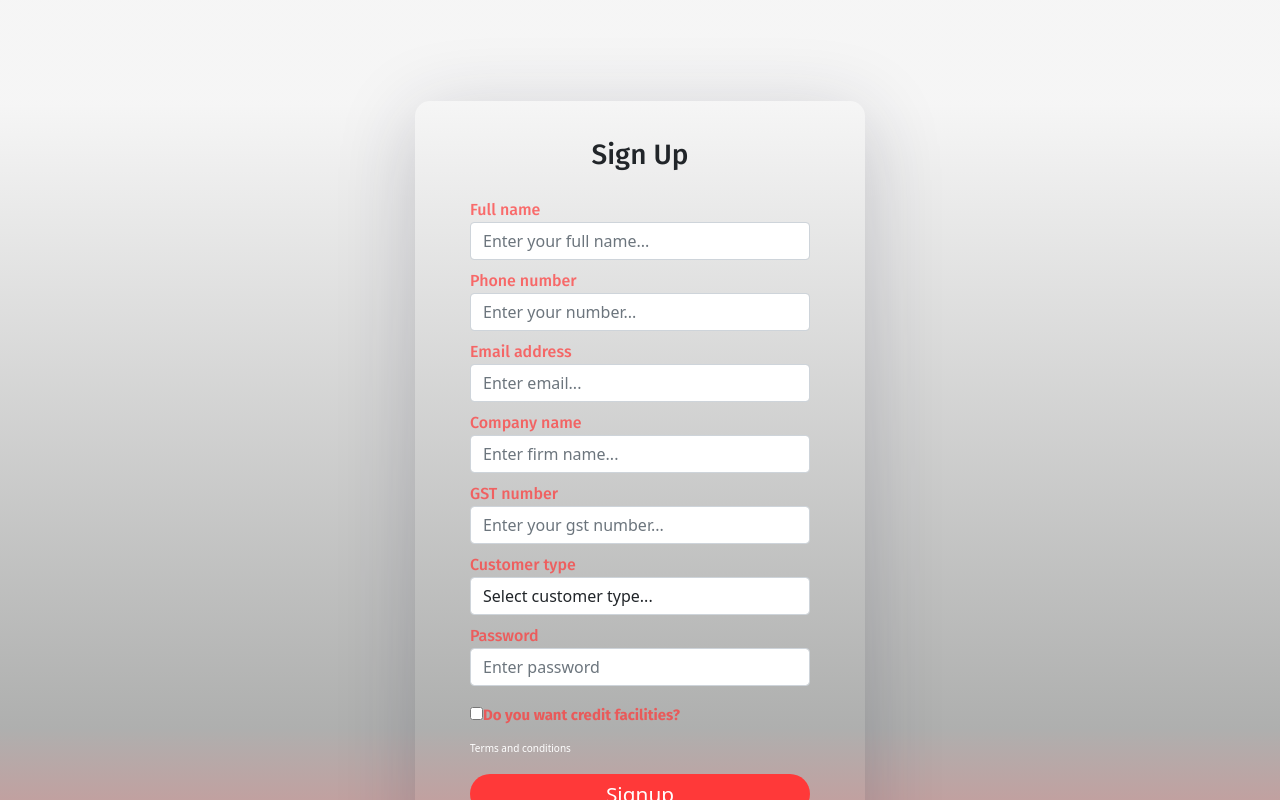
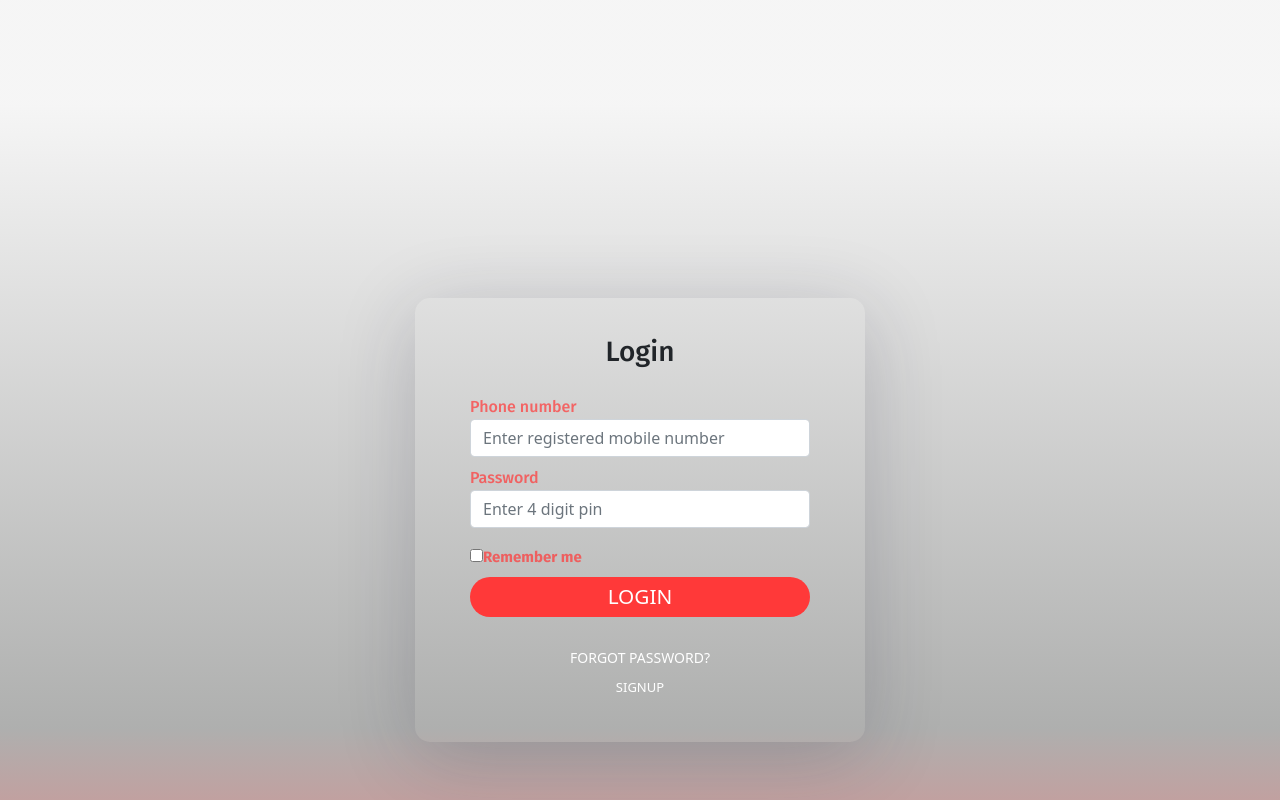
Before and after one commit to tech-radix/ferrodeal, a React (Create React App) app in the folder React-Js/login-signup-page/: page / in a window 1280 px wide. Shown: the top 800 px of the page. Built offline with nearby package versions, Linux system fonts and the light colour scheme.

Commit message:
login update

```diff
--- a/React-Js/login-signup-page/src/App.js
+++ b/React-Js/login-signup-page/src/App.js
@@ -31,7 +31,7 @@ function App() {
         <div className="auth-inner added">
 
 
-        <SignUp />
+        <Login />
 
 
          {/* <Switch>
--- a/React-Js/login-signup-page/src/components/login.component.js
+++ b/React-Js/login-signup-page/src/components/login.component.js
@@ -1,19 +1,88 @@
 import React, { Component } from "react";
 
 export default class Login extends Component {
+
+
+    constructor() {
+        super();
+        this.state = {
+          fields: {},
+          errors: {}
+        }
+
+        this.handleChange = this.handleChange.bind(this);
+        this.submituserRegistrationForm = this.submituserRegistrationForm.bind(this);
+
+      };
+
+      handleChange(e) {
+        let fields = this.state.fields;
+        fields[e.target.name] = e.target.value;
+        this.setState({
+          fields
+        });
+
+      }
+
+      submituserRegistrationForm(e) {
+        e.preventDefault();
+        if (this.validateForm()) {
+            let fields = {};
+            fields["mobileno"] = "";
+            fields["password"] = "";
+            this.setState({fields:fields});
+            alert("Form submitted");
+        }
+
+      }
+
+      validateForm() {
+
+        let fields = this.state.fields;
+        let errors = {};
+        let formIsValid = true;
+
+
+        if (!fields["mobileno"]) {
+          formIsValid = false;
+          errors["mobileno"] = "*Please enter your number.";
+        }
+
+
+        if (!fields["password"]) {
+          formIsValid = false;
+          errors["password"] = "*Please enter your password.";
+        }
+
+        this.setState({
+          errors: errors
+        });
+        return formIsValid;
+
+      }
+
+
+
     render() {
         return (
+            <>
+
+           {//<div className="img" > </div>
+           }
+
+            <h3>Login</h3>
+
             <form>
-                <h3>Login</h3>
-
                 <div className="form-group">
                     <label className="text-color">Phone number</label>
-                    <input type="tel" className="form-control" placeholder="Enter registered mobile number" />
+                    <input type="tel" className="form-control" placeholder="Enter registered mobile number" value={this.state.fields.mobileno} onChange={this.handleChange}  />
+                    <div className="errorMsg">{this.state.errors.mobileno}</div>
                 </div>
 
                 <div className="form-group">
                     <label className="text-color">Password</label>
-                    <input type="password" className="form-control" placeholder="Enter 4 digit pin" />
+                    <input type="password" className="form-control" placeholder="Enter 4 digit pin" name="password" value={this.state.fields.password} onChange={this.handleChange} />
+                    <div className="errorMsg">{this.state.errors.password}</div>
                 </div>
 
                 <div className="form-group">
@@ -23,7 +92,11 @@ export default class Login extends Component {
                     </div>
                 </div>
 
-                <button type="submit" className="button">LOGIN</button>
+
+              <button type="submit" className="button">LOGIN</button>
+
+               { //<input type="submit" className="button"  value="Signup"/>
+            }
 
                 <p className="forgot-password text-right" >
                      <a href="#">FORGOT PASSWORD?</a>
@@ -33,6 +106,7 @@ export default class Login extends Component {
                  <a href="#">SIGNUP</a>
                 </p>
             </form>
+            </>
         );
     }
 }
--- a/React-Js/login-signup-page/src/components/signup.component.js
+++ b/React-Js/login-signup-page/src/components/signup.component.js
@@ -89,7 +89,7 @@ export default class SignUp extends Component {
           if (typeof fields["mobileno"] !== "undefined") {
             if (!fields["mobileno"].match(/^[0-9]{10}$/)) {
               formIsValid = false;
-              errors["mobileno"] = "*Please enter valid mobile no.";
+              errors["mobileno"] = "*Please enter valid number.";
             }
           }
 
@@ -114,12 +114,6 @@ export default class SignUp extends Component {
             errors["password"] = "*Please enter your password.";
           }
 
-          if (typeof fields["password"] !== "undefined") {
-            if (!fields["password"].match(/^.*(?=.{8,})(?=.*\d)(?=.*[a-z])(?=.*[A-Z])(?=.*[@#$%&]).*$/)) {
-              formIsValid = false;
-              errors["password"] = "*Please enter secure and strong password.";
-            }
-          }
 
           this.setState({
             errors: errors
@@ -180,7 +174,7 @@ export default class SignUp extends Component {
 
                 <div className="form-group">
                     <label className="text-color">Password</label>
-                    <input type="password" name="password" value={this.state.fields.password} onChange={this.handleChange}  className="form-control" placeholder="Enter password" />
+                    <input type="password" name="password" value={this.state.fields.password} onChange={this.handleChange}  className="form-control" placeholder="Enter 4 digit pin..." />
                     <div className="errorMsg">{this.state.errors.password}</div>
                 </div>
 
--- a/React-Js/login-signup-page/src/index.css
+++ b/React-Js/login-signup-page/src/index.css
@@ -85,7 +85,7 @@ border-radius: 25rem;
 
 .signup-at-login {
   text-align: center;
-  font-size: 10px;
+  font-size: 13px;
   padding-top: 10px;
   color: black;
   margin: 0;
@@ -143,3 +143,11 @@ background: #FF3939;
   margin: 0;
   text-decoration: none;
 }
+
+.img{
+  background-image: url(./ferro-deal-logo-01.png);
+  height: 100px;
+  width: 100px;
+  background-position: center;
+  background-size: cover;
+}
```
